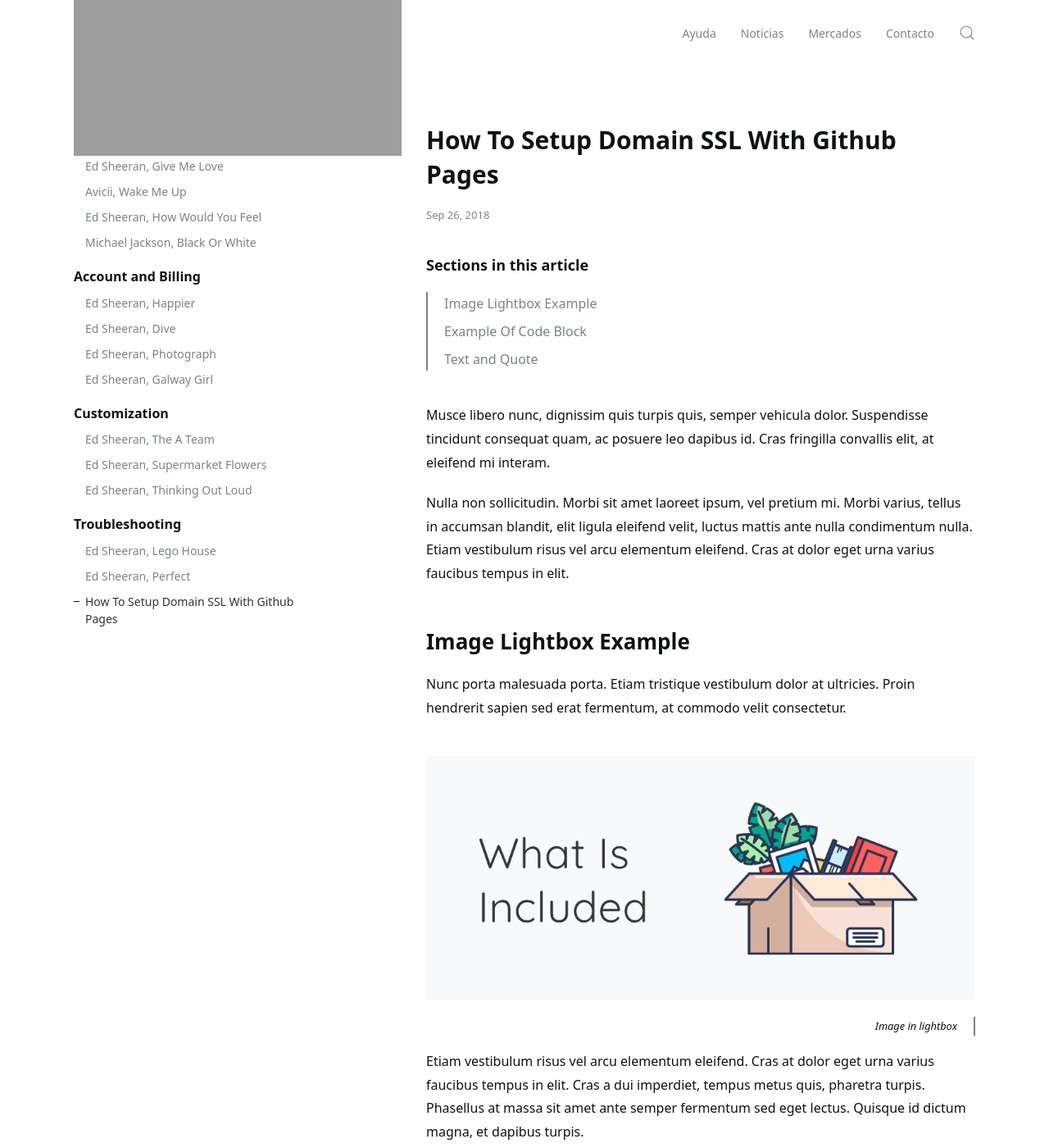
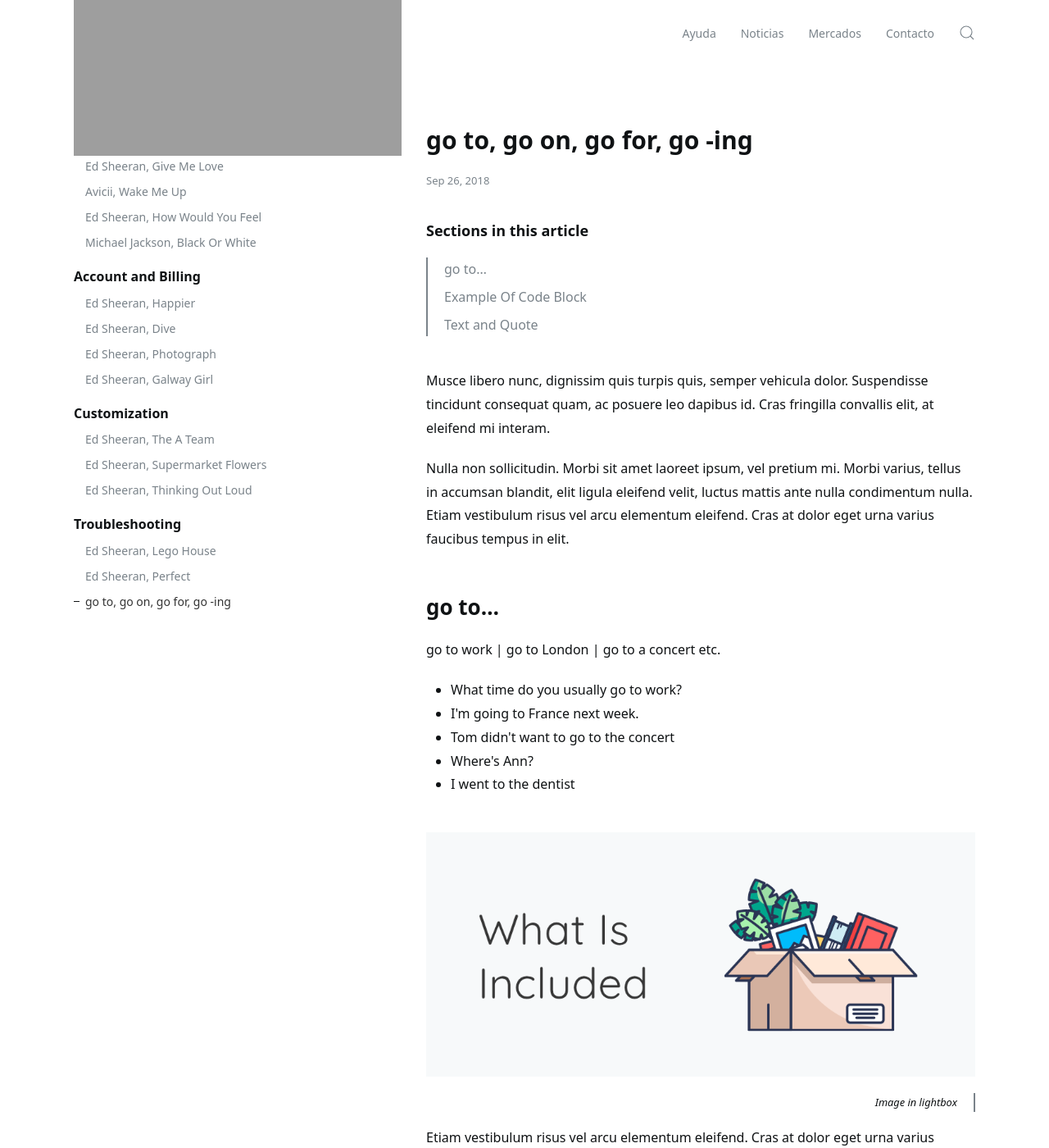
Before and after one commit to jelmii/jelmii.github.io, a Jekyll site: the page built from _docs/assets.md, in a window 1280 px wide and 1400 px high. Shown: the whole window at 82% size. Built offline with Jekyll 4.4.1, drawn with Linux system fonts in a browser that asks for light colours.

Commit message:
Update assets.md

```diff
--- a/_docs/assets.md
+++ b/_docs/assets.md
@@ -1,6 +1,6 @@
 ---
 layout: doc
-title: How To Setup Domain SSL With Github Pages
+title: go to, go on, go for, go -ing
 categories: [Getting Started, Troubleshooting]
 author: John Black
 tags: featured
@@ -15,8 +15,17 @@ Musce libero nunc, dignissim quis turpis quis, semper vehicula dolor. Suspendiss
 
 Nulla non sollicitudin. Morbi sit amet laoreet ipsum, vel pretium mi. Morbi varius, tellus in accumsan blandit, elit ligula eleifend velit, luctus mattis ante nulla condimentum nulla. Etiam vestibulum risus vel arcu elementum eleifend. Cras at dolor eget urna varius faucibus tempus in elit.
 
-## Image Lightbox Example
-Nunc porta malesuada porta. Etiam tristique vestibulum dolor at ultricies. Proin hendrerit sapien sed erat fermentum, at commodo velit consectetur.
+## go to...
+go to work | go to London | go to a concert etc.
+
+<ul>
+  <li>What time do you usually go to work?</li>
+  <li>I'm going to France next week.</li>
+  <li>Tom didn't want to go to the concert</li>
+  <li>Where's Ann?</li>
+  <li>I went to the dentist</li>
+
+</ul>
 
 {% include image.html img="image1.png" style="wide" lightbox="true" alt="Alt for image" caption="Image in lightbox" %}
 
```
